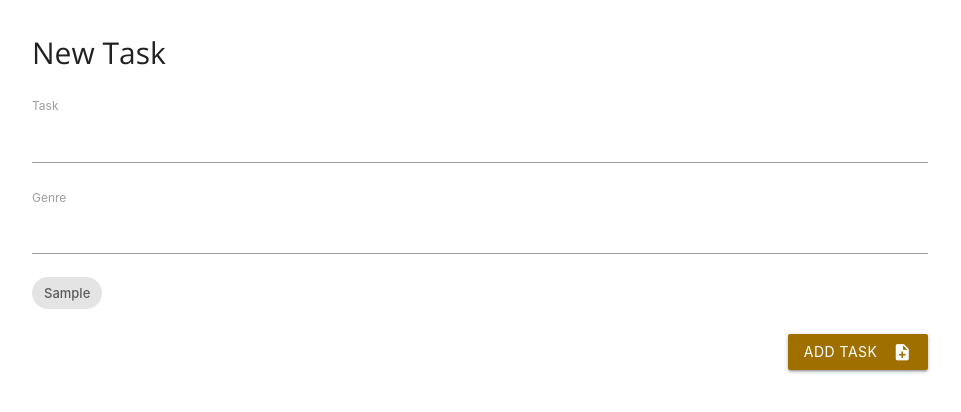
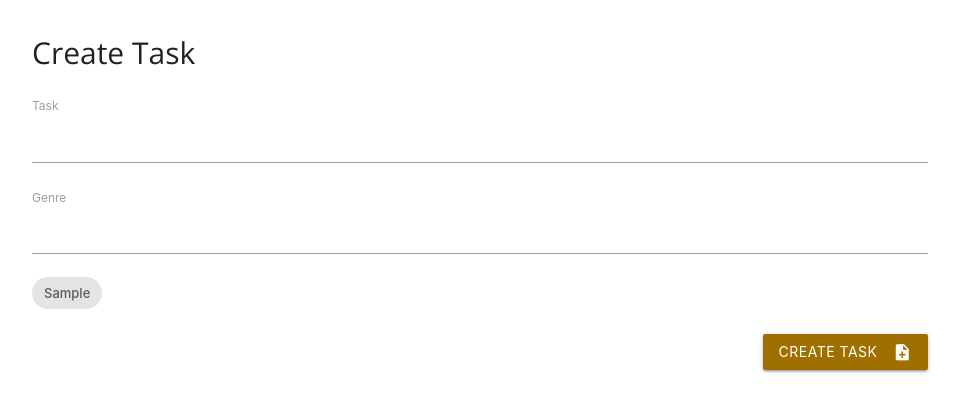
Before and after one commit to bglynch/project-tracker-flask, a Flask app: page /project/1/add_task in a window 1280 px wide. Shown: the part 70-482 px from the top of the page, without its empty margins (160-1121 px from the left). Run offline with Flask 2, Linux system fonts and the light colour scheme; a user stored in the database is signed in; tables that the repository leaves empty hold one stand-in row (values such as "Sample post"); parts of the project's set-up code (start-up, migrations or seed data) failed here and were passed over; some libraries are stand-ins or nearby versions.

Commit message:
updated add_task form for editing a task, added link to edit task route

```diff
--- a/app/routes.py
+++ b/app/routes.py
@@ -128,7 +128,7 @@ def add_task(projectno):
         genres = sorted({item.genre for sublist in list_of_genres for item in sublist})
 
         if job.user_id == current_user.id:
-            return render_template('forms/add_task.html', form=form, genres=genres)
+            return render_template('forms/add_task.html', title='Create Task', form=form, genres=genres)
         else:
             flash('Not able to add task to projects that are not yours')
             return redirect(url_for('view_projects'))
@@ -148,8 +148,8 @@ def delete_task(task_id, projectno):
         return redirect(url_for('view_projects'))
 
 
-@app.route('/project/<projectno>/update_task/<int:task_id>', methods=['GET', 'POST'])
-def update_task(task_id, projectno):
+@app.route('/project/<projectno>/edit_task/<int:task_id>', methods=['GET', 'POST'])
+def edit_task(task_id, projectno):
     job = Project.query.filter_by(id=projectno).first_or_404()
     task = Task.query.get_or_404(task_id)
     list_of_genres = [project.tasks.all() for project in Project.query.join(Task, (Task.project_id==Project.id)).all() if project.user_id==current_user.id]
@@ -166,7 +166,7 @@ def update_task(task_id, projectno):
     elif request.method == 'GET':
         form.title.data = task.title
         form.genre.data = task.genre
-    return render_template('forms/add_task.html', title='Update Task', form=form, genres=genres)
+    return render_template('forms/add_task.html', title='Edit Task', form=form, genres=genres)
 
 
 
--- a/app/templates/forms/add_task.html
+++ b/app/templates/forms/add_task.html
@@ -1,6 +1,6 @@
 {% extends "base.html" %}
 {% block content %}
-<h1>New Task</h1>
+<h1>{{title}}</h1>
     <form id="new-task-form" action="" method="post">
         {{ form.hidden_tag() }}
         <p>
@@ -25,7 +25,7 @@
             {% endfor %}
         </div>
         <button class="btn waves-effect waves-light float-right add-button-background" type="submit" name="action">
-            Add Task<i class="material-icons right">note_add</i>
+            {{title}}<i class="material-icons right">note_add</i>
         </button>
     </form>
 {% endblock %}
```
Also changed, not shown: app/templates/projects_tasks.html (+6 -2 lines).
